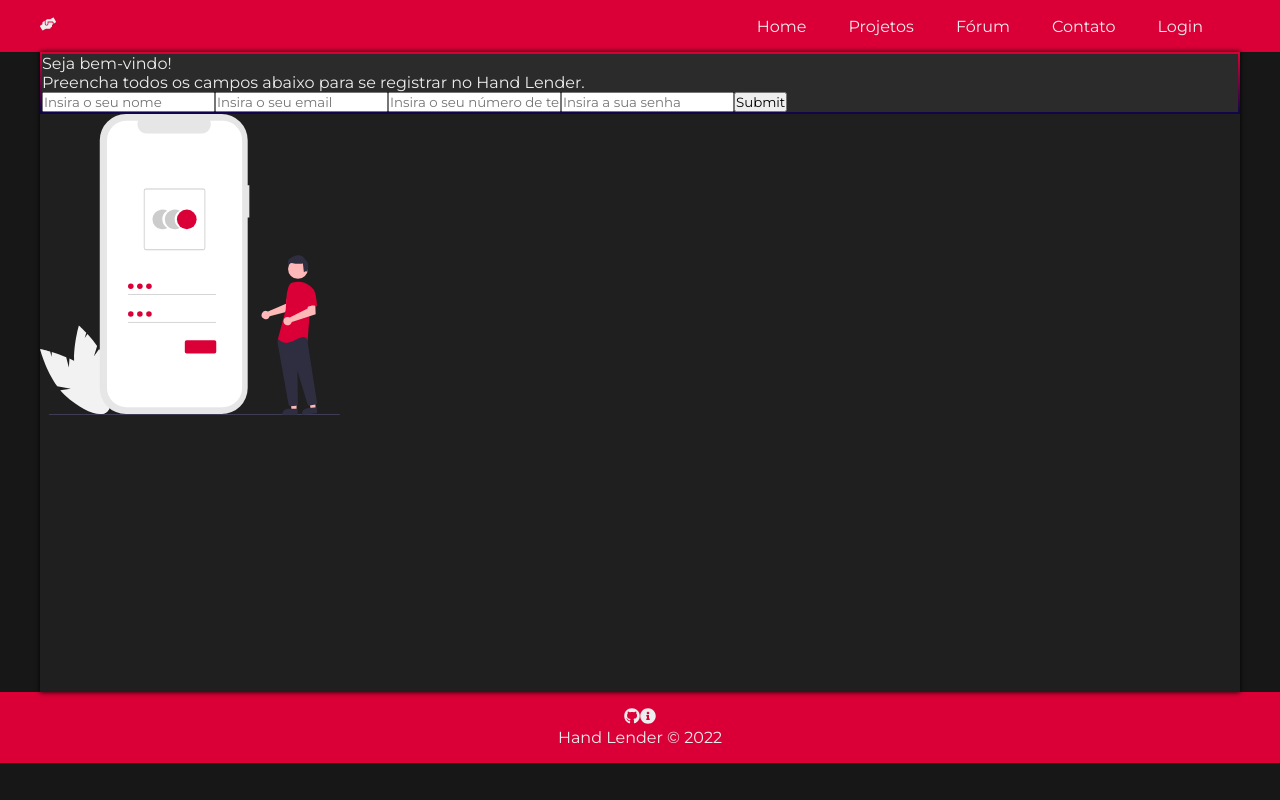
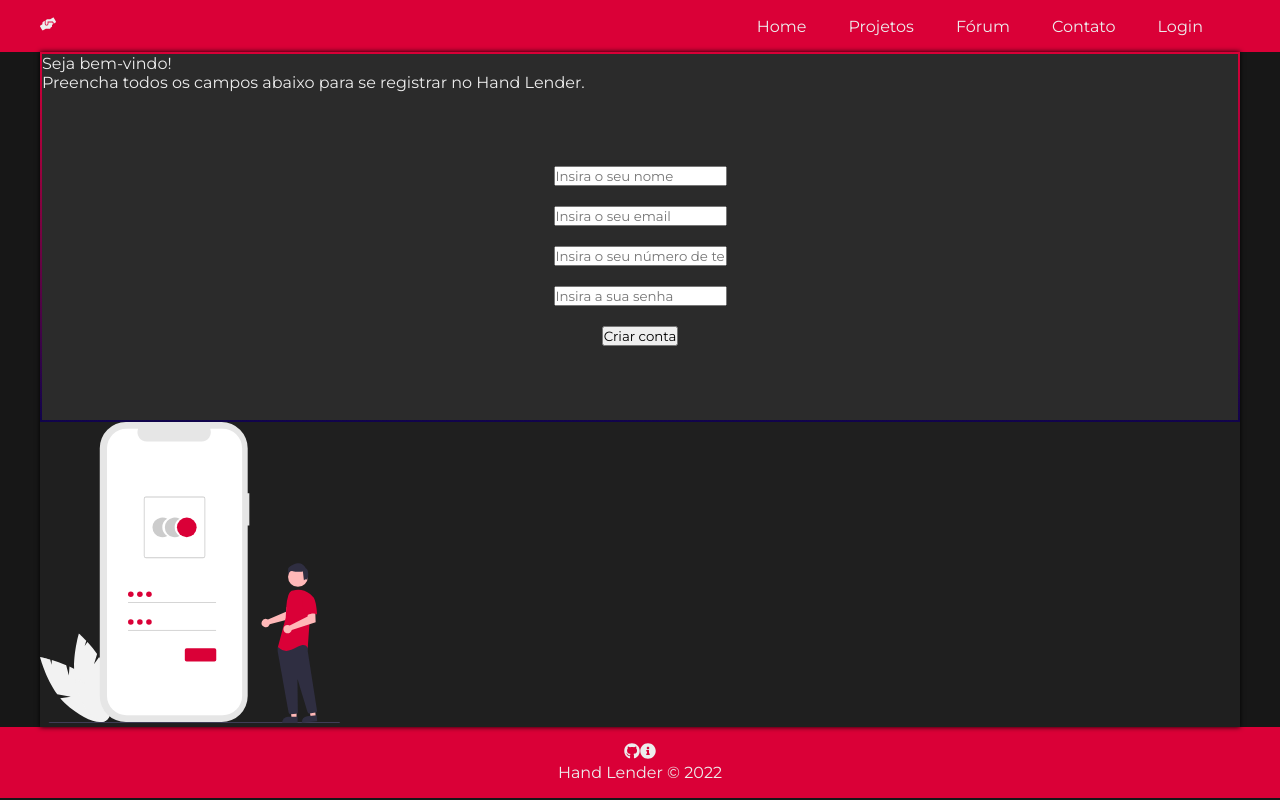
Before and after one commit to LucaBobbioDev/hand-lender, a React (Create React App) app: page /Register in a window 1280 px wide. Built offline with nearby package versions, Linux system fonts and the light colour scheme.

Commit message:
Atualizações

```diff
--- a/src/components/pages/Create.js
+++ b/src/components/pages/Create.js
@@ -1,6 +1,7 @@
 import create from '../../img/create.svg'
 import styles from './Create.module.css'
 import Section from '../layout/Section'
+import ProjectForm from '../project/ProjectForm'
 
 export default function Create(){
     return(
@@ -13,6 +14,7 @@
                     Área de Criação do Projeto.
                 </p>
                 <img src={create} width={300} alt='Drawing of a man sculpting a bust'></img>
+                <ProjectForm/>
             </Section>
         </>
     )
--- a/src/components/pages/Home.js
+++ b/src/components/pages/Home.js
@@ -15,7 +15,7 @@
                 </p>
                 <img src={projects} width={300} alt='Drawing of a man using an laptop with a window behind'></img>
                 <div className={styles.criar}>
-                    <LinkButton to="/Create" text="Criar Projeto"/>
+                    <LinkButton to="/Create" text="Ir para área de criação do projeto"/>
                 </div>
         </div>
         </>
--- a/src/components/pages/Login.js
+++ b/src/components/pages/Login.js
@@ -18,7 +18,7 @@
                                 <input type="password" placeholder="Insira a sua senha"/>
                             </div>
                             <div className={styles.input}>
-                                <input type="submit"/>
+                                <input type="submit" value="Entrar"/>
                             </div>
                         </div>
                     </Card>
--- a/src/components/pages/Register.js
+++ b/src/components/pages/Register.js
@@ -1,6 +1,7 @@
 import Card from "../layout/Card"
 import styles from './Register.module.css';
 import register from "../../img/register.svg"
+import Section from "../layout/Section"
 
 export default function Register(){
     return(
@@ -13,13 +14,23 @@
                             Preencha todos os campos abaixo para se registrar no Hand Lender.
                         </p>
                     </div>
-                    <div>
-                        <input type="text" placeholder="Insira o seu nome"/>
-                        <input type="email" placeholder="Insira o seu email"/>
-                        <input type="tel" placeholder="Insira o seu número de telefone"/>
-                        <input type="password" placeholder="Insira a sua senha"/>
-                        <input type="submit"/>
-                    </div>
+                    <Section>
+                        <div className={styles.input}>
+                            <input type="text" placeholder="Insira o seu nome"/>
+                        </div>
+                        <div className={styles.input}>
+                            <input type="email" placeholder="Insira o seu email"/>
+                        </div>
+                        <div className={styles.input}>
+                            <input type="tel" placeholder="Insira o seu número de telefone"/>
+                        </div>
+                        <div className={styles.input}>
+                            <input type="password" placeholder="Insira a sua senha"/>
+                        </div>
+                        <div className={styles.input}>
+                            <input type="submit" value="Criar conta"/>
+                        </div>
+                    </Section>
                 </Card>
                 <img src={register} width={300} alt="Drawing of man looking at a login page in a giant smartphone"></img>
             </div>
--- a/src/components/pages/Register.module.css
+++ b/src/components/pages/Register.module.css
@@ -3,3 +3,7 @@
     width: 100%;
     box-shadow: 0 0 5px black;
 }
+
+.input{
+    margin: 10px;
+}
--- /dev/null
+++ b/src/components/project/ProjectForm.js
@@ -0,0 +1,17 @@
+import styles from './ProjectForm.module.css'
+
+export default function ProjectForm (){
+    return(
+        <form className={styles.form}>
+            <div>
+                <input type='text' placeholder="Insira o nome do seu projeto"/>
+            </div>
+            <div>
+                <input type='number' placeholder="Insira um possível orçamento"/>
+            </div>
+            <div>
+                <input type="submit" value="Criar Projeto"/>
+            </div>
+        </form>
+    )
+}
```
Also changed, not shown: src/components/project/ProjectForm.module.css (added).
